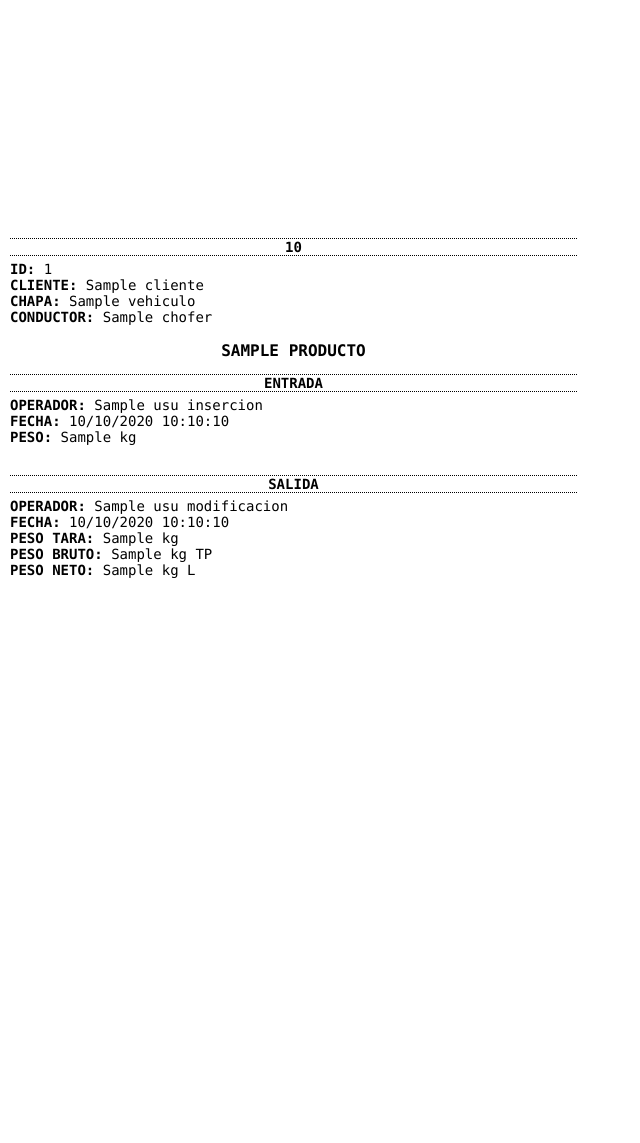
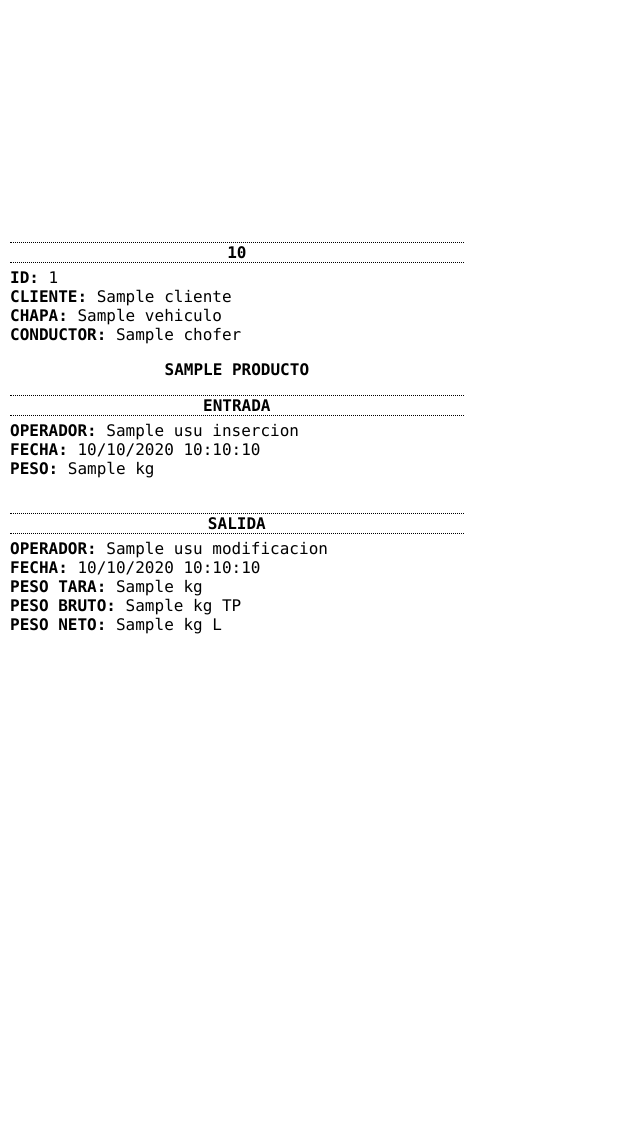
Before and after one commit to arnaldocorreaxO/bascula_tigre, a Django app: template app/core/bascula/templates/movimiento/ticket.html in a window 1280 px wide. Shown: the whole page, without its empty margins (0-640 px from the left). Run offline with Django 3.2, Linux system fonts and the light colour scheme; the template is opened without the code that fills it: most values are stand-ins (such as "Sample title", 1, 10 or a date in 2020); parts of the project's set-up code (start-up, migrations or seed data) failed here and were passed over.

Commit message:
Change Ticket

```diff
--- a/app/core/bascula/templates/movimiento/ticket.html
+++ b/app/core/bascula/templates/movimiento/ticket.html
@@ -3,7 +3,7 @@
 <html lang="en">
 <head>
     <meta charset="UTF-8">
-    <title>Title</title>
+    <title>Ticket</title>
     <style>
         @page {
             width: 210mm;
@@ -22,16 +22,16 @@
             font-style: normal;
             padding: 0;
             margin: 0;
-            font-size: 14px;
+            font-size: 16px;
             color: black !important;
         }
 
         p {
-            font-size: 14px;
+            font-size: 16px;
         }
 
         .content {
-            width: 150mm;
+            width: 120mm;
             height: 297mm;
             padding: 10px;
         }
@@ -41,7 +41,7 @@
         }
 
         .client {
-            font-size: 14px;
+            font-size: 16px;
             margin-top: 0;
             padding-top: 0;
             margin-bottom: 5px;
@@ -70,7 +70,7 @@
         }
 
         .ticket {
-            font-size: 14px;
+            font-size: 16px;
             font-weight: bold;
             text-transform: uppercase;
             text-align: center;
@@ -84,7 +84,7 @@
             /* margin-bottom: 5px; */
         }
         .linea {
-            font-size: 14px;
+            font-size: 16px;
             font-weight: bold;
             text-transform: uppercase;
             text-align: center;
```
